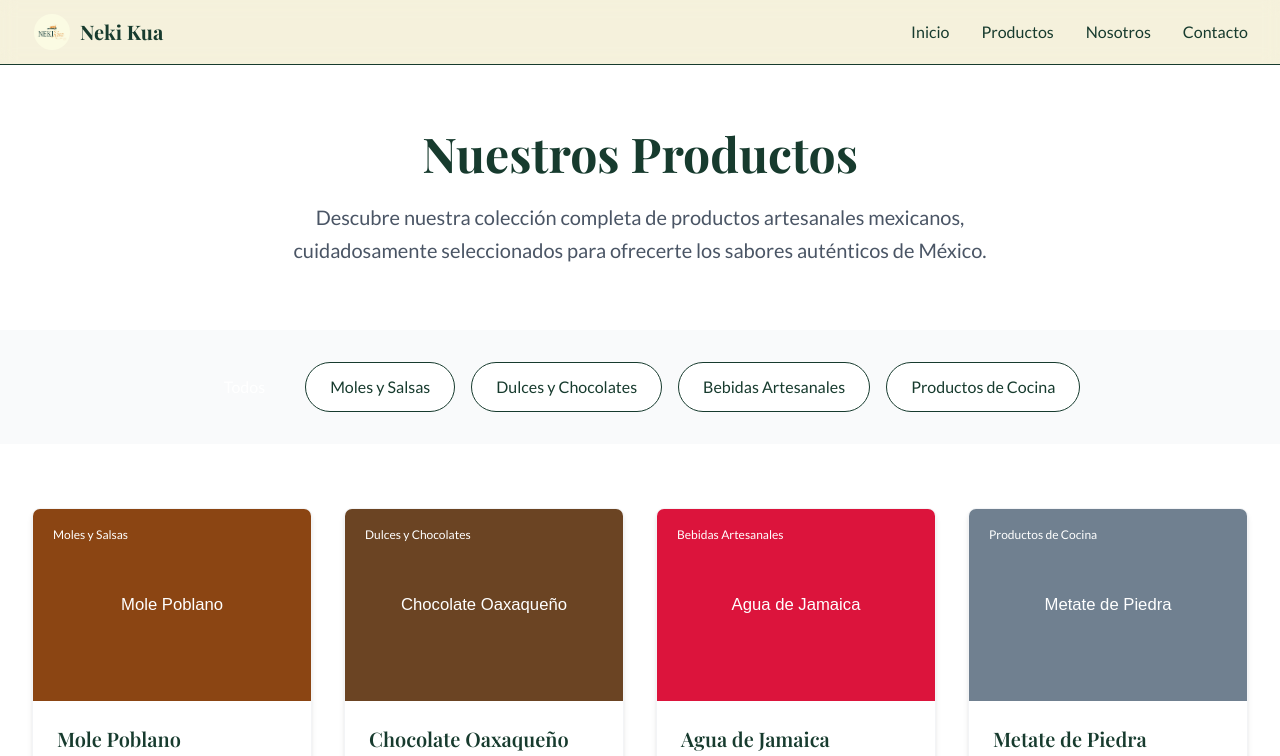
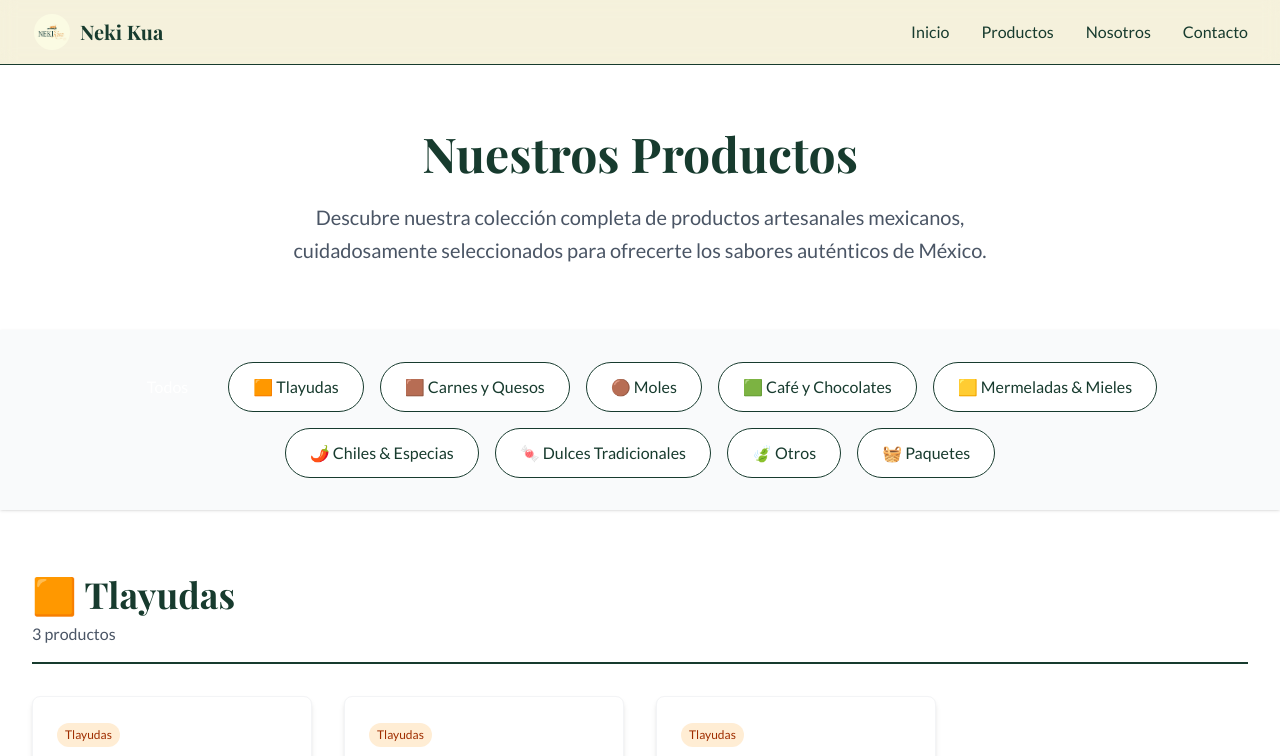
Before and after one commit to NFTSkull/neki, a Next.js app: page /productos in a window 1280 px wide. Shown: the top 756 px of the page. Built offline with nearby package versions, Linux system fonts and the light colour scheme; a web font is replaced by a local one.

Commit message:
Actualizar página de productos: organizar productos por categorías y eliminar productos antiguos

```diff
--- a/src/app/productos/page.tsx
+++ b/src/app/productos/page.tsx
@@ -1,9 +1,60 @@
+'use client';
+
+import { useState, useMemo } from 'react';
 import Navbar from '@/components/Navbar';
 import Footer from '@/components/Footer';
 import ProductoCard from '@/components/ProductoCard';
-import { productosDestacados } from '@/data/productos';
+import { products, categories } from '@/data/products';
+
+// Función para generar un ID único basado en el nombre
+const generateId = (name: string) => {
+  return name
+    .toLowerCase()
+    .normalize('NFD')
+    .replace(/[\u0300-\u036f]/g, '')
+    .replace(/[^a-z0-9]+/g, '-')
+    .replace(/(^-|-$)/g, '');
+};
+
+// Función para obtener el emoji de la categoría
+const getCategoryEmoji = (category: string) => {
+  const emojis: Record<string, string> = {
+    "Tlayudas": "🟧",
+    "Carnes y Quesos": "🟫",
+    "Moles": "🟤",
+    "Café y Chocolates": "🟩",
+    "Mermeladas & Mieles": "🟨",
+    "Chiles & Especias": "🌶️",
+    "Dulces Tradicionales": "🍬",
+    "Otros": "🍃",
+    "Paquetes": "🧺"
+  };
+  return emojis[category] || "📦";
+};
 
 export default function ProductosPage() {
+  const [selectedCategory, setSelectedCategory] = useState<string>('Todos');
+
+  // Agrupar productos por categoría
+  const productsByCategory = useMemo(() => {
+    const grouped: Record<string, typeof products> = {};
+    products.forEach(product => {
+      if (!grouped[product.category]) {
+        grouped[product.category] = [];
+      }
+      grouped[product.category].push(product);
+    });
+    return grouped;
+  }, []);
+
+  // Filtrar productos según la categoría seleccionada
+  const filteredCategories = useMemo(() => {
+    if (selectedCategory === 'Todos') {
+      return categories;
+    }
+    return [selectedCategory];
+  }, [selectedCategory]);
+
   return (
     <div className="min-h-screen bg-crema">
       <Navbar />
@@ -22,50 +73,72 @@ export default function ProductosPage() {
       </section>
 
       {/* Filtros de categoría */}
-      <section className="py-8 bg-gray-50">
+      <section className="py-8 bg-gray-50 sticky top-0 z-10 shadow-sm">
         <div className="max-w-7xl mx-auto px-4 sm:px-6 lg:px-8">
           <div className="flex flex-wrap justify-center gap-4">
-            {['Todos', 'Moles y Salsas', 'Dulces y Chocolates', 'Bebidas Artesanales', 'Productos de Cocina'].map((categoria) => (
+            {['Todos', ...categories].map((categoria) => (
               <button
                 key={categoria}
+                onClick={() => setSelectedCategory(categoria)}
                 className={`px-6 py-3 rounded-full font-medium transition-smooth ${
-                  categoria === 'Todos'
+                  selectedCategory === categoria
                     ? 'bg-verde-oscuro text-white'
                     : 'bg-white text-verde-oscuro hover:bg-verde-oscuro hover:text-white border border-verde-oscuro'
                 }`}
               >
-                {categoria}
+                {categoria === 'Todos' ? categoria : `${getCategoryEmoji(categoria)} ${categoria}`}
               </button>
             ))}
           </div>
         </div>
       </section>
 
-      {/* Grid de productos */}
+      {/* Productos organizados por categoría */}
       <section className="py-16 bg-white">
         <div className="max-w-7xl mx-auto px-4 sm:px-6 lg:px-8">
-          <div className="grid grid-cols-1 md:grid-cols-2 lg:grid-cols-3 xl:grid-cols-4 gap-8">
-            {productosDestacados.map((producto) => (
-              <ProductoCard
-                key={producto.id}
-                id={producto.id}
-                nombre={producto.nombre}
-                precio={producto.precio}
-                imagen={producto.imagen}
-                descripcion={producto.descripcion}
-                categoria={producto.categoria}
-              />
-            ))}
-          </div>
+          {filteredCategories.map((category) => {
+            const categoryProducts = productsByCategory[category] || [];
+            if (categoryProducts.length === 0) return null;
 
-          {/* Mensaje de más productos */}
-          <div className="text-center mt-16">
+            return (
+              <div key={category} className="mb-16 last:mb-0">
+                {/* Título de categoría */}
+                <div className="mb-8 pb-4 border-b-2 border-verde-oscuro">
+                  <h2 className="font-playfair text-3xl md:text-4xl font-bold text-verde-oscuro">
+                    {getCategoryEmoji(category)} {category}
+                  </h2>
+                  <p className="font-lato text-gray-600 mt-2">
+                    {categoryProducts.length} {categoryProducts.length === 1 ? 'producto' : 'productos'}
+                  </p>
+                </div>
+
+                {/* Grid de productos de la categoría */}
+                <div className="grid grid-cols-1 md:grid-cols-2 lg:grid-cols-3 xl:grid-cols-4 gap-8">
+                  {categoryProducts.map((product) => (
+                    <ProductoCard
+                      key={generateId(product.name)}
+                      id={generateId(product.name)}
+                      nombre={product.name}
+                      precio={product.price}
+                      categoria={product.category}
+                    />
+                  ))}
+                </div>
+              </div>
+            );
+          })}
+
+          {/* Mensaje de contacto */}
+          <div className="text-center mt-16 pt-8 border-t border-gray-200">
             <p className="font-lato text-lg text-gray-600 mb-6">
               ¿No encuentras lo que buscas?
             </p>
-            <button className="bg-dorado hover:bg-dorado/90 text-white font-medium px-8 py-4 rounded-full transition-smooth">
+            <a
+              href="/contacto"
+              className="inline-block bg-dorado hover:bg-dorado/90 text-white font-medium px-8 py-4 rounded-full transition-smooth"
+            >
               Contactar para pedido especial
-            </button>
+            </a>
           </div>
         </div>
       </section>
--- a/src/components/ProductoCard.tsx
+++ b/src/components/ProductoCard.tsx
@@ -1,12 +1,11 @@
-import Link from 'next/link';
 import Image from 'next/image';
 
 interface ProductoCardProps {
-  id: string;
+  id?: string;
   nombre: string;
   precio: number;
-  imagen: string;
-  descripcion: string;
+  imagen?: string;
+  descripcion?: string;
   categoria: string;
 }
 
@@ -18,47 +17,81 @@ export default function ProductoCard({
   descripcion,
   categoria
 }: ProductoCardProps) {
+  // Función para obtener un color de fondo según la categoría
+  const getCategoryColor = (cat: string) => {
+    const colors: Record<string, string> = {
+      "Tlayudas": "bg-orange-100 text-orange-800",
+      "Carnes y Quesos": "bg-amber-100 text-amber-800",
+      "Moles": "bg-amber-900 text-amber-100",
+      "Café y Chocolates": "bg-green-100 text-green-800",
+      "Mermeladas & Mieles": "bg-yellow-100 text-yellow-800",
+      "Chiles & Especias": "bg-red-100 text-red-800",
+      "Dulces Tradicionales": "bg-pink-100 text-pink-800",
+      "Otros": "bg-emerald-100 text-emerald-800",
+      "Paquetes": "bg-blue-100 text-blue-800"
+    };
+    return colors[cat] || "bg-gray-100 text-gray-800";
+  };
+
   return (
     <div className="bg-white rounded-lg shadow-md overflow-hidden card-hover border border-gray-100">
-      {/* Imagen del producto */}
-      <div className="relative h-48 w-full overflow-hidden">
+      {/* Imagen del producto (opcional) */}
+      {imagen && (
+        <div className="relative h-48 w-full overflow-hidden bg-gray-100">
           <Image
             src={imagen}
             alt={nombre}
             fill
             className="object-cover transition-smooth hover:scale-105"
           />
-        <div className="absolute top-3 left-3">
-          <span className="bg-dorado text-white text-xs px-2 py-1 rounded-full font-medium">
+          <div className="absolute top-3 left-3 z-10">
+            <span className={`${getCategoryColor(categoria)} text-xs px-2 py-1 rounded-full font-medium`}>
               {categoria}
             </span>
           </div>
         </div>
+      )}
 
       {/* Contenido */}
-      <div className="p-6">
+      <div className={`p-6 ${!imagen ? 'pt-6' : ''}`}>
+        {!imagen && (
+          <div className="mb-3">
+            <span className={`${getCategoryColor(categoria)} text-xs px-2 py-1 rounded-full font-medium inline-block`}>
+              {categoria}
+            </span>
+          </div>
+        )}
+
         <h3 className="font-playfair text-xl font-semibold text-verde-oscuro mb-2">
           {nombre}
         </h3>
 
+        {descripcion && (
           <p className="text-gray-600 text-sm mb-4 line-clamp-2">
             {descripcion}
           </p>
+        )}
 
         {/* Precio */}
         <div className="flex items-center justify-between mb-4">
           <span className="font-libre text-2xl font-bold text-dorado">
-            ${precio.toLocaleString('es-MX')}
+            ${precio.toLocaleString('es-MX', { minimumFractionDigits: 2, maximumFractionDigits: 2 })}
           </span>
         </div>
 
         {/* Botón */}
-        <Link
+        {id ? (
+          <a
             href={`/productos/${id}`}
             className="block w-full bg-verde-oscuro hover:bg-verde-claro text-white text-center font-medium py-3 rounded-lg transition-smooth"
           >
             Ver más
-        </Link>
+          </a>
+        ) : (
+          <button className="block w-full bg-verde-oscuro hover:bg-verde-claro text-white text-center font-medium py-3 rounded-lg transition-smooth">
+            Agregar al carrito
+          </button>
+        )}
       </div>
     </div>
   );
--- a/data/products.ts
+++ b/src/data/products.ts
@@ -3,8 +3,8 @@ export const categories = [
   "Carnes y Quesos",
   "Moles",
   "Café y Chocolates",
-  "Mermeladas y Mieles",
-  "Chiles y Especias",
+  "Mermeladas & Mieles",
+  "Chiles & Especias",
   "Dulces Tradicionales",
   "Otros",
   "Paquetes"
@@ -51,25 +51,25 @@ export const products = [
   { name: "Barra Guelaguetza 600 g", price: 135, category: "Café y Chocolates" },
 
   // --------------------------
-  // 🟨 MERMELADAS Y MIELES
+  // 🟨 MERMELADAS & MIELES
   // --------------------------
-  { name: "Mermelada de guayaba", price: 70, category: "Mermeladas y Mieles" },
-  { name: "Mermelada de fresa", price: 70, category: "Mermeladas y Mieles" },
-  { name: "Mermelada de piña", price: 70, category: "Mermeladas y Mieles" },
-  { name: "Mermelada de durazno", price: 70, category: "Mermeladas y Mieles" },
-  { name: "Mermelada de mango", price: 70, category: "Mermeladas y Mieles" },
-  { name: "Miel unicornio", price: 120, category: "Mermeladas y Mieles" },
-  { name: "Miel acahual", price: 140, category: "Mermeladas y Mieles" },
+  { name: "Mermelada de guayaba", price: 70, category: "Mermeladas & Mieles" },
+  { name: "Mermelada de fresa", price: 70, category: "Mermeladas & Mieles" },
+  { name: "Mermelada de piña", price: 70, category: "Mermeladas & Mieles" },
+  { name: "Mermelada de durazno", price: 70, category: "Mermeladas & Mieles" },
+  { name: "Mermelada de mango", price: 70, category: "Mermeladas & Mieles" },
+  { name: "Miel unicornio", price: 120, category: "Mermeladas & Mieles" },
+  { name: "Miel acahual", price: 140, category: "Mermeladas & Mieles" },
 
   // --------------------------
-  // 🌶️ CHILES Y ESPECIAS
+  // 🌶️ CHILES & ESPECIAS
   // --------------------------
-  { name: "Sal de gusano", price: 520, category: "Chiles y Especias" },
-  { name: "Sal de chapulín", price: 520, category: "Chiles y Especias" },
-  { name: "Chile chihuacle negro 1 kg", price: 1850, category: "Chiles y Especias" },
-  { name: "Chile pasilla mixe 1 kg", price: 350, category: "Chiles y Especias" },
-  { name: "Chile costeño rojo 1 kg", price: 250, category: "Chiles y Especias" },
-  { name: "Chile costeño amarillo 1 kg", price: 250, category: "Chiles y Especias" },
+  { name: "Sal de gusano", price: 520, category: "Chiles & Especias" },
+  { name: "Sal de chapulín", price: 520, category: "Chiles & Especias" },
+  { name: "Chile chihuacle negro 1 kg", price: 1850, category: "Chiles & Especias" },
+  { name: "Chile pasilla mixe 1 kg", price: 350, category: "Chiles & Especias" },
+  { name: "Chile costeño rojo 1 kg", price: 250, category: "Chiles & Especias" },
+  { name: "Chile costeño amarillo 1 kg", price: 250, category: "Chiles & Especias" },
 
   // --------------------------
   // 🍬 DULCES TRADICIONALES
```
Lines whose indentation alone changed are shown as unchanged.
